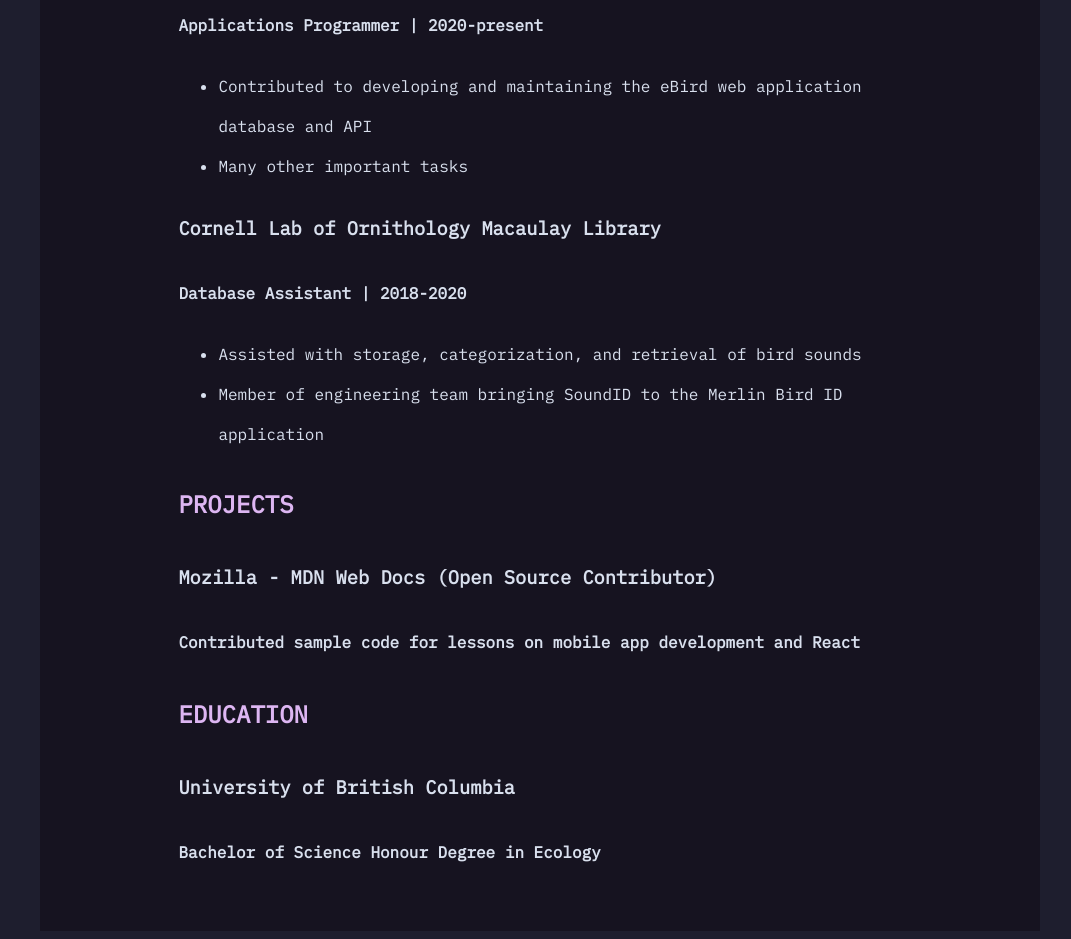
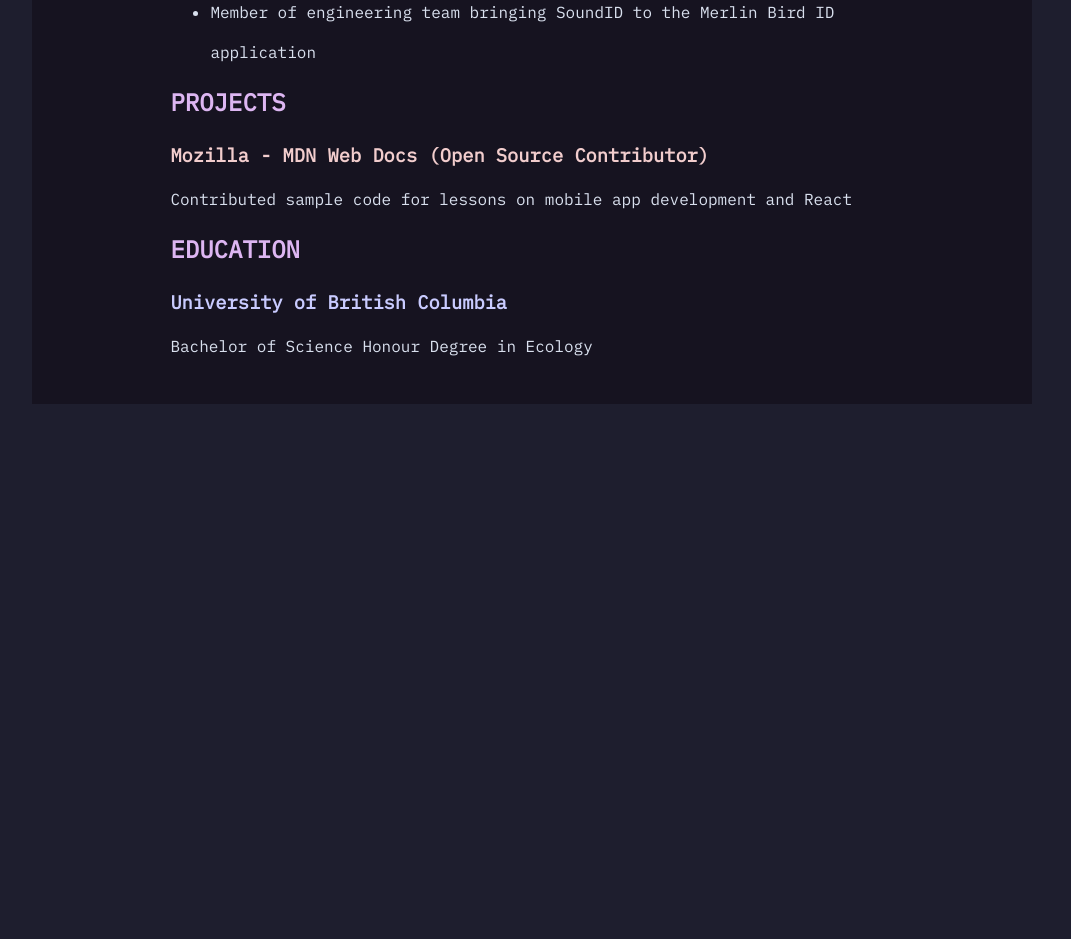
Before and after one commit to kathyavini/cv-project, a React (Create React App) app: page / in a window 1280 px wide. Shown: the part 1000-1939 px from the top of the page, without its empty margins (108-1179 px from the left). After the commit the page ends 1404 px from the top, so only its background shows below. Built offline with nearby package versions, Linux system fonts and the light colour scheme.

Commit message:
Adjust styles - more colors

```diff
--- a/src/App.js
+++ b/src/App.js
@@ -11,8 +11,8 @@
       {experience.map((job) => {
         return (
           <div className="experience-group" key={job.title}>
-            <h3>{job.title}</h3>
-            <h4>
+            <h3 className="item-title">{job.title}</h3>
+            <h4 className="item-subtitle">
               {job.subtitle} | {job.dates}
             </h4>
             <ul key={`points${job.title}`}>
@@ -33,8 +33,8 @@
       <h2 className="section-title">PROJECTS</h2>
       {projects.map((project) => (
         <div className="project-group" key={project.title}>
-          <h3>{project.title}</h3>
-          <h4>{project.subtitle}</h4>
+          <h3 className="projects-main">{project.title}</h3>
+          <p>{project.subtitle}</p>
         </div>
       ))}
     </div>
@@ -47,8 +47,8 @@
       <h2 className="section-title">EDUCATION</h2>
       {education.map((school) => (
         <div className="education-group" key={school.title}>
-          <h3>{school.title}</h3>
-          <h4>{school.subtitle}</h4>
+          <h3 className="education-main">{school.title}</h3>
+          <p>{school.subtitle}</p>
         </div>
       ))}
     </div>
--- a/src/components/Skills.js
+++ b/src/components/Skills.js
@@ -29,7 +29,7 @@
       ...data,
       skills: skillData.map((group) => ({ ...group })),
     });
-    document.querySelector('.skills').scrollIntoView()
+    document.querySelector('.skills').scrollIntoView();
   }
 
   function handleTitleChange(event) {
@@ -122,10 +122,9 @@
       ></input>
       <label htmlFor={`${skill.title}Items`}>Items</label>
       {skill.body.map((item, itemIndex) => (
-        <div className="input-bar">
+        <div className="input-bar" key={itemIndex}>
           <input
             name={itemIndex}
-            key={itemIndex}
             value={item}
             onChange={(event) => {
               handleListChange(event, skill);
--- a/src/styles/App.css
+++ b/src/styles/App.css
@@ -26,7 +26,8 @@
 }
 
 .reset {
-  margin-top: 4rem;
+  margin-top: 2rem;
+  margin-bottom: 1rem;
   padding-block: 15px;
   padding-inline: 30px;
   width: max-content;
@@ -35,6 +36,22 @@
   font-weight: bold;
   border-radius: 5px;
   font-size: 1.1rem;
+}
+
+.item-title {
+  color: var(--accent3)
+}
+
+.item-subtitle {
+  color: var(--accent)
+}
+
+.projects-main {
+  color: var(--accent2)
+}
+
+.education-main {
+  color: var(--accent6)
 }
 
 /* Interactivity */
@@ -56,7 +73,7 @@
 
 
 form {
-  outline: 2px solid var(--accent1);
+  outline: 2px solid var(--accent7);
   padding: 10px;
   border-radius: 3px;
 }
@@ -109,17 +126,6 @@
   transition: outline 500ms;
 }
 
-/* .input-bar {
-} */
-
-/* input + span {
-  visibility: hidden;
-}
-
-input:focus + span {
-  visibility: initial;
-} */
-
 input + span {
   color: var(--accent1);
 }
@@ -150,7 +156,7 @@
   align-items: center;
   font-size: 1.4rem;
   background-image: none;
-  background-color: var(--accent6);
+  background-color: var(--accent4);
 }
 
 .delete-section span {
--- a/src/styles/index.css
+++ b/src/styles/index.css
@@ -34,8 +34,8 @@
 }
 
 * {
-  /* margin: 0;
-  padding: 0; */
+  margin: 0;
+  /* padding: 0; */
   box-sizing: border-box;
   /* border: 1px solid yellowgreen; */
 }
```
